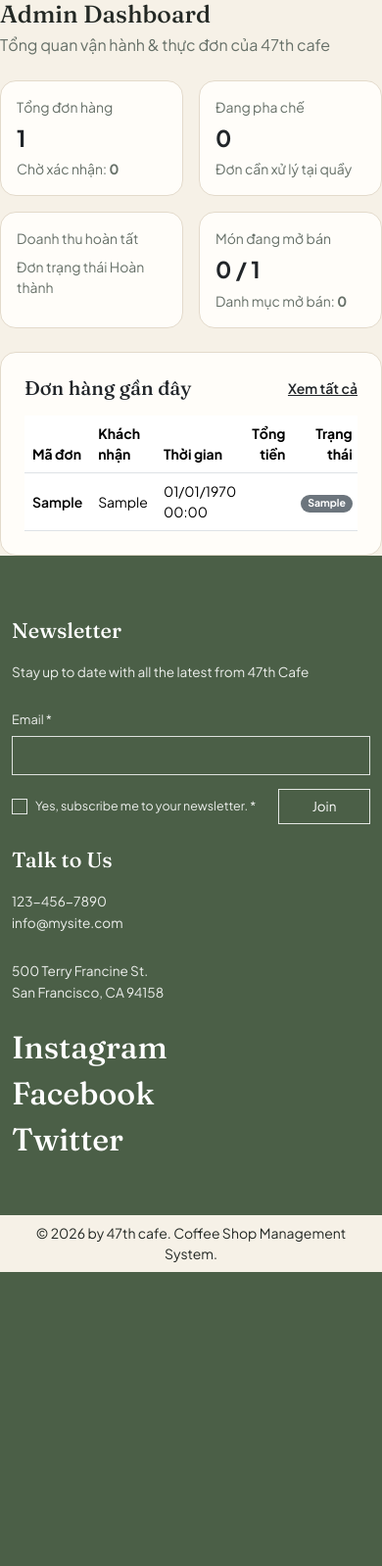
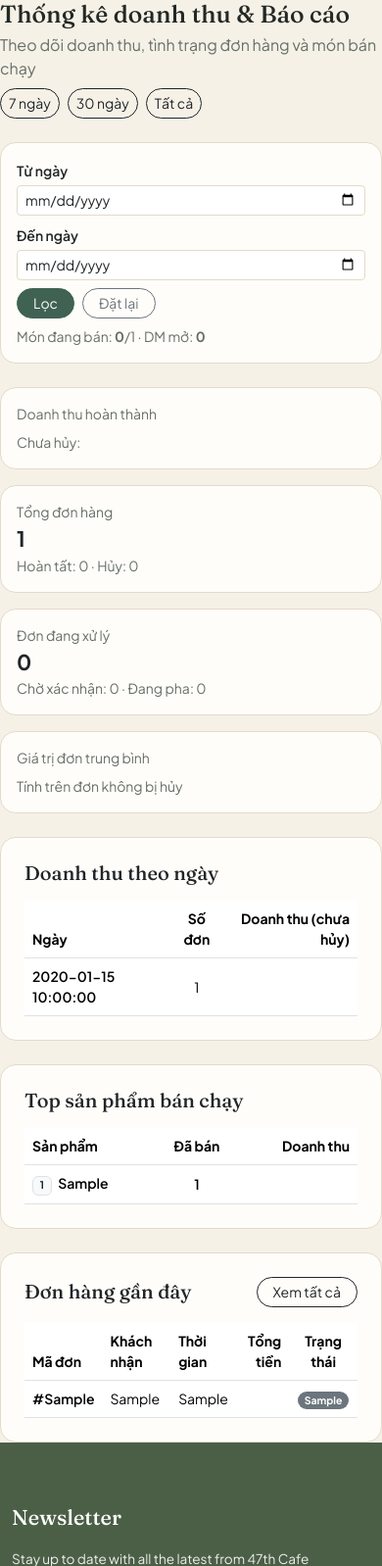
Before and after one commit to Griddie1605/coffee-shop-management, a PHP site: template views/admin/dashboard.php in a window 390 px wide. Shown: the part 73-1671 px from the top of the page at 98% size. Before the commit the page ends 1371 px from the top, so only its background shows below. Run offline with PHP 8.4, Linux system fonts and the light colour scheme; the template is opened without the code that fills it: most values are stand-ins (such as "Sample title", 1, 10 or a date in 2020); data that the repository does not hold is empty; some libraries are stand-ins or nearby versions.

Commit message:
feat(module 7): DONE thong ke doanh thu va bao cao

```diff
--- a/views/admin/dashboard.php
+++ b/views/admin/dashboard.php
@@ -1,103 +1,195 @@
 <?php
 $statusLabels = [
-    'cho_xac_nhan' => ['label' => 'Chờ xác nhận', 'badge' => 'bg-warning text-dark'],
-    'dang_pha_che' => ['label' => 'Đang pha chế', 'badge' => 'bg-info text-dark'],
-    'dang_giao'    => ['label' => 'Đang giao',    'badge' => 'bg-primary'],
-    'hoan_thanh'   => ['label' => 'Hoàn thành',   'badge' => 'bg-success'],
-    'da_huy'       => ['label' => 'Đã hủy',       'badge' => 'bg-danger'],
+    'cho_xac_nhan' => ['Chờ xác nhận', 'bg-warning text-dark'],
+    'dang_pha_che' => ['Đang pha chế', 'bg-info text-dark'],
+    'dang_giao'    => ['Đang giao', 'bg-primary'],
+    'hoan_thanh'   => ['Hoàn thành', 'bg-success'],
+    'da_huy'       => ['Đã hủy', 'bg-danger'],
 ];
+$completedRevenue = (float) ($orderStats['completed_revenue'] ?? 0);
+$activeRevenue = (float) ($orderStats['active_revenue'] ?? 0);
+$totalOrders = (int) ($orderStats['total_orders'] ?? 0);
+$processingOrders = (int) ($orderStats['pending_orders'] ?? 0) + (int) ($orderStats['brewing_orders'] ?? 0);
 ?>
 
-
-
-
-        <div class="mb-4">
-            <h1 class="h2 mb-1">Admin Dashboard</h1>
-            <p class="mb-0 text-coffee-muted">Tổng quan vận hành & thực đơn của 47th cafe</p>
+<div class="d-flex flex-wrap justify-content-between align-items-center gap-2 mb-4">
+    <div>
+        <h1 class="h2 mb-1">Thống kê doanh thu &amp; Báo cáo</h1>
+        <p class="mb-0 text-coffee-muted">Theo dõi doanh thu, tình trạng đơn hàng và món bán chạy</p>
+    </div>
+    <div class="d-flex flex-wrap gap-2">
+        <a href="<?= BASE_URL ?>/?c=admin&a=dashboard&range=7d" class="btn btn-sm rounded-pill <?= ($range ?? '') === '7d' ? 'btn-dark' : 'btn-outline-dark' ?>">7 ngày</a>
+        <a href="<?= BASE_URL ?>/?c=admin&a=dashboard&range=30d" class="btn btn-sm rounded-pill <?= ($range ?? '') === '30d' ? 'btn-dark' : 'btn-outline-dark' ?>">30 ngày</a>
+        <a href="<?= BASE_URL ?>/?c=admin&a=dashboard" class="btn btn-sm rounded-pill <?= ($range ?? 'all') === 'all' ? 'btn-dark' : 'btn-outline-dark' ?>">Tất cả</a>
+    </div>
 </div>
 
+<!-- BỘ LỌC NGÀY -->
+<div class="card card-coffee p-3 mb-4">
+    <form method="GET" action="<?= BASE_URL ?>/" class="row g-2 align-items-end">
+        <input type="hidden" name="c" value="admin">
+        <input type="hidden" name="a" value="dashboard">
+        <div class="col-sm-4 col-md-3">
+            <label class="form-label small fw-semibold mb-1">Từ ngày</label>
+            <input type="date" name="from_date" class="form-control form-control-sm border-coffee-soft" value="<?= htmlspecialchars((string) ($fromDate ?? '')) ?>">
+        </div>
+        <div class="col-sm-4 col-md-3">
+            <label class="form-label small fw-semibold mb-1">Đến ngày</label>
+            <input type="date" name="to_date" class="form-control form-control-sm border-coffee-soft" value="<?= htmlspecialchars((string) ($toDate ?? '')) ?>">
+        </div>
+        <div class="col-sm-4 col-md-3 d-flex gap-2">
+            <button type="submit" class="btn btn-sm btn-moss rounded-pill px-3">Lọc</button>
+            <a href="<?= BASE_URL ?>/?c=admin&a=dashboard" class="btn btn-sm btn-outline-secondary rounded-pill px-3">Đặt lại</a>
+        </div>
+        <div class="col-md-3 text-md-end small text-coffee-muted">
+            Món đang bán: <strong><?= (int) ($catalogStats['active_products'] ?? 0) ?></strong>/<?= (int) ($catalogStats['total_products'] ?? 0) ?>
+            · DM mở: <strong><?= (int) ($catalogStats['active_categories'] ?? 0) ?></strong>
+        </div>
+    </form>
+</div>
+
+<!-- 4 THẺ KPI -->
 <div class="row g-3 mb-4">
-            <div class="col-6 col-xl-3">
+    <div class="col-sm-6 col-xl-3">
+        <div class="card card-coffee p-3 h-100">
+            <div class="small text-coffee-muted">Doanh thu hoàn thành</div>
+            <div class="h4 fw-bold mt-1 mb-1"><?= format_vnd($completedRevenue) ?></div>
+            <div class="small text-coffee-muted">Chưa hủy: <?= format_vnd($activeRevenue) ?></div>
+        </div>
+    </div>
+    <div class="col-sm-6 col-xl-3">
         <div class="card card-coffee p-3 h-100">
             <div class="small text-coffee-muted">Tổng đơn hàng</div>
-                    <div class="fs-3 fw-bold mt-1"><?= (int) ($orderStats['total_orders'] ?? 0) ?></div>
-                    <div class="small text-coffee-muted mt-1">
-                        Chờ xác nhận: <strong><?= (int) ($orderStats['pending_orders'] ?? 0) ?></strong>
+            <div class="h4 fw-bold mt-1 mb-1"><?= $totalOrders ?></div>
+            <div class="small text-coffee-muted">Hoàn tất: <?= (int) ($orderStats['completed_orders'] ?? 0) ?> · Hủy: <?= (int) ($orderStats['cancelled_orders'] ?? 0) ?></div>
+        </div>
+    </div>
+    <div class="col-sm-6 col-xl-3">
+        <div class="card card-coffee p-3 h-100">
+            <div class="small text-coffee-muted">Đơn đang xử lý</div>
+            <div class="h4 fw-bold mt-1 mb-1"><?= $processingOrders ?></div>
+            <div class="small text-coffee-muted">Chờ xác nhận: <?= (int) ($orderStats['pending_orders'] ?? 0) ?> · Đang pha: <?= (int) ($orderStats['brewing_orders'] ?? 0) ?></div>
+        </div>
+    </div>
+    <div class="col-sm-6 col-xl-3">
+        <div class="card card-coffee p-3 h-100">
+            <div class="small text-coffee-muted">Giá trị đơn trung bình</div>
+            <div class="h4 fw-bold mt-1 mb-1"><?= format_vnd((float) ($avgOrderValue ?? 0)) ?></div>
+            <div class="small text-coffee-muted">Tính trên đơn không bị hủy</div>
         </div>
     </div>
 </div>
 
-            <div class="col-6 col-xl-3">
-                <div class="card card-coffee p-3 h-100">
-                    <div class="small text-coffee-muted">Đang pha chế</div>
-                    <div class="fs-3 fw-bold mt-1"><?= (int) ($orderStats['brewing_orders'] ?? 0) ?></div>
-                    <div class="small text-coffee-muted mt-1">Đơn cần xử lý tại quầy</div>
+<!-- DOANH THU THEO NGÀY & TOP MÓN BÁN CHẠY -->
+<div class="row g-4 align-items-start mb-4">
+    <div class="col-lg-6">
+        <div class="card card-coffee p-4">
+            <h2 class="h5 mb-3">Doanh thu theo ngày</h2>
+            <div class="table-responsive">
+                <table class="table align-middle small mb-0">
+                    <thead>
+                        <tr class="text-coffee-muted">
+                            <th>Ngày</th>
+                            <th class="text-center">Số đơn</th>
+                            <th class="text-end">Doanh thu (chưa hủy)</th>
+                        </tr>
+                    </thead>
+                    <tbody>
+                        <?php if (empty($dailyRevenue)): ?>
+                            <tr>
+                                <td colspan="3" class="text-center text-coffee-muted py-3">Chưa có dữ liệu đơn hàng.</td>
+                            </tr>
+                        <?php else: ?>
+                            <?php foreach ($dailyRevenue as $row): ?>
+                                <tr>
+                                    <td class="fw-semibold"><?= htmlspecialchars((string) $row['order_date']) ?></td>
+                                    <td class="text-center"><?= (int) $row['orders_count'] ?></td>
+                                    <td class="text-end fw-semibold"><?= format_vnd((float) $row['revenue']) ?></td>
+                                </tr>
+                            <?php endforeach; ?>
+                        <?php endif; ?>
+                    </tbody>
+                </table>
+            </div>
         </div>
     </div>
 
-            <div class="col-6 col-xl-3">
-                <div class="card card-coffee p-3 h-100">
-                    <div class="small text-coffee-muted">Doanh thu hoàn tất</div>
-                    <div class="fs-4 fw-bold price-moss mt-1">
-                        <?= format_vnd((float) ($orderStats['completed_revenue'] ?? 0)) ?>
-                    </div>
-                    <div class="small text-coffee-muted mt-1">Đơn trạng thái Hoàn thành</div>
-                </div>
-            </div>
-
-            <div class="col-6 col-xl-3">
-                <div class="card card-coffee p-3 h-100">
-                    <div class="small text-coffee-muted">Món đang mở bán</div>
-                    <div class="fs-3 fw-bold mt-1">
-                        <?= (int) ($catalogStats['active_products'] ?? 0) ?> / <?= (int) ($catalogStats['total_products'] ?? 0) ?>
-                    </div>
-                    <div class="small text-coffee-muted mt-1">
-                        Danh mục mở bán: <strong><?= (int) ($catalogStats['active_categories'] ?? 0) ?></strong>
+    <div class="col-lg-6">
+        <div class="card card-coffee p-4">
+            <h2 class="h5 mb-3">Top sản phẩm bán chạy</h2>
+            <div class="table-responsive">
+                <table class="table align-middle small mb-0">
+                    <thead>
+                        <tr class="text-coffee-muted">
+                            <th>Sản phẩm</th>
+                            <th class="text-center">Đã bán</th>
+                            <th class="text-end">Doanh thu</th>
+                        </tr>
+                    </thead>
+                    <tbody>
+                        <?php if (empty($topProducts)): ?>
+                            <tr>
+                                <td colspan="3" class="text-center text-coffee-muted py-3">Chưa có món nào được bán.</td>
+                            </tr>
+                        <?php else: ?>
+                            <?php foreach ($topProducts as $idx => $tp): ?>
+                                <tr>
+                                    <td>
+                                        <span class="badge bg-light text-dark border me-1"><?= $idx + 1 ?></span>
+                                        <span class="fw-semibold"><?= htmlspecialchars((string) $tp['ten_san_pham']) ?></span>
+                                    </td>
+                                    <td class="text-center fw-semibold"><?= (int) $tp['total_qty'] ?></td>
+                                    <td class="text-end"><?= format_vnd((float) $tp['total_amount']) ?></td>
+                                </tr>
+                            <?php endforeach; ?>
+                        <?php endif; ?>
+                    </tbody>
+                </table>
             </div>
         </div>
     </div>
 </div>
 
+<!-- ĐƠN HÀNG GẦN ĐÂY -->
 <div class="card card-coffee p-4">
     <div class="d-flex justify-content-between align-items-center mb-3">
         <h2 class="h5 mb-0">Đơn hàng gần đây</h2>
-                <a href="<?= BASE_URL ?>/?c=admin&a=index" class="small fw-semibold text-dark">Xem tất cả</a>
+        <a href="<?= BASE_URL ?>/?c=admin&a=index" class="btn btn-sm btn-outline-dark rounded-pill px-3">Xem tất cả</a>
     </div>
-
-            <?php if (empty($recentOrders)): ?>
-                <p class="text-coffee-muted small mb-0">Chưa có đơn hàng nào.</p>
-            <?php else: ?>
     <div class="table-responsive">
-                    <table class="table align-middle mb-0 small">
+        <table class="table align-middle small mb-0">
             <thead>
                 <tr class="text-coffee-muted">
                     <th>Mã đơn</th>
                     <th>Khách nhận</th>
                     <th>Thời gian</th>
                     <th class="text-end">Tổng tiền</th>
-                                <th class="text-end">Trạng thái</th>
+                    <th class="text-center">Trạng thái</th>
                 </tr>
             </thead>
             <tbody>
+                <?php if (empty($recentOrders)): ?>
+                    <tr>
+                        <td colspan="5" class="text-center text-coffee-muted py-3">Chưa có đơn hàng nào.</td>
+                    </tr>
+                <?php else: ?>
                     <?php foreach ($recentOrders as $ord): ?>
                         <?php
                         $st = (string) ($ord['trang_thai_don'] ?? 'cho_xac_nhan');
-                                $meta = $statusLabels[$st] ?? ['label' => $st, 'badge' => 'bg-secondary'];
+                        [$stLabel, $stClass] = $statusLabels[$st] ?? [$st, 'bg-secondary'];
                         ?>
                         <tr>
-                                    <td class="fw-semibold"><?= htmlspecialchars((string) $ord['ma_don_hang']) ?></td>
+                            <td class="fw-semibold">#<?= htmlspecialchars((string) $ord['ma_don_hang']) ?></td>
                             <td><?= htmlspecialchars((string) $ord['ten_nguoi_nhan']) ?></td>
-                                    <td class="text-coffee-muted"><?= date('d/m/Y H:i', strtotime((string) $ord['ngay_tao'])) ?></td>
+                            <td class="text-coffee-muted"><?= htmlspecialchars((string) $ord['ngay_tao']) ?></td>
                             <td class="text-end fw-semibold"><?= format_vnd((float) $ord['tong_thanh_toan']) ?></td>
-                                    <td class="text-end">
-                                        <span class="badge rounded-pill <?= $meta['badge'] ?>">
-                                            <?= htmlspecialchars($meta['label']) ?>
-                                        </span>
+                            <td class="text-center">
+                                <span class="badge rounded-pill <?= $stClass ?>"><?= htmlspecialchars($stLabel) ?></span>
                             </td>
                         </tr>
                     <?php endforeach; ?>
+                <?php endif; ?>
             </tbody>
         </table>
     </div>
-            <?php endif; ?>
 </div>
```
Also changed, not shown: controllers/AdminController.php (+119 -12 lines). Lines whose indentation alone changed are shown as unchanged.
